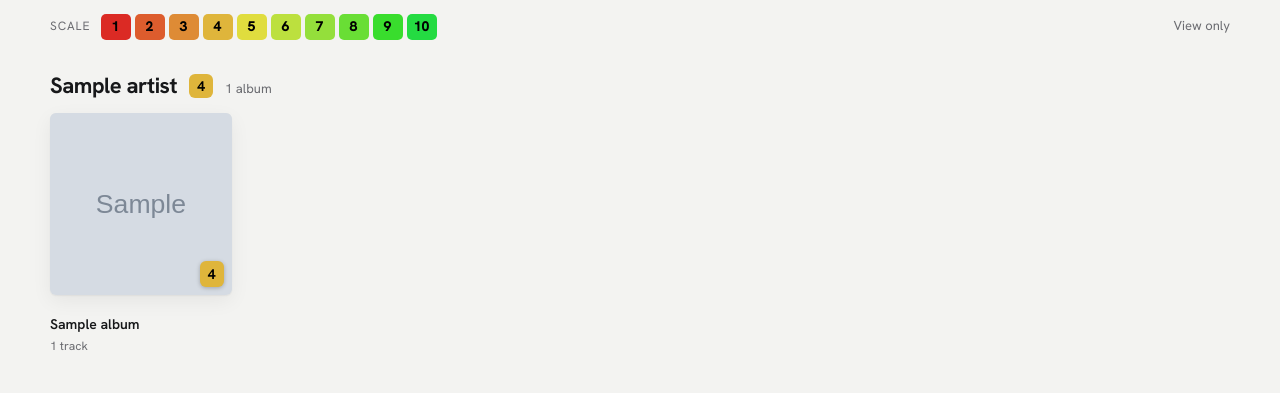
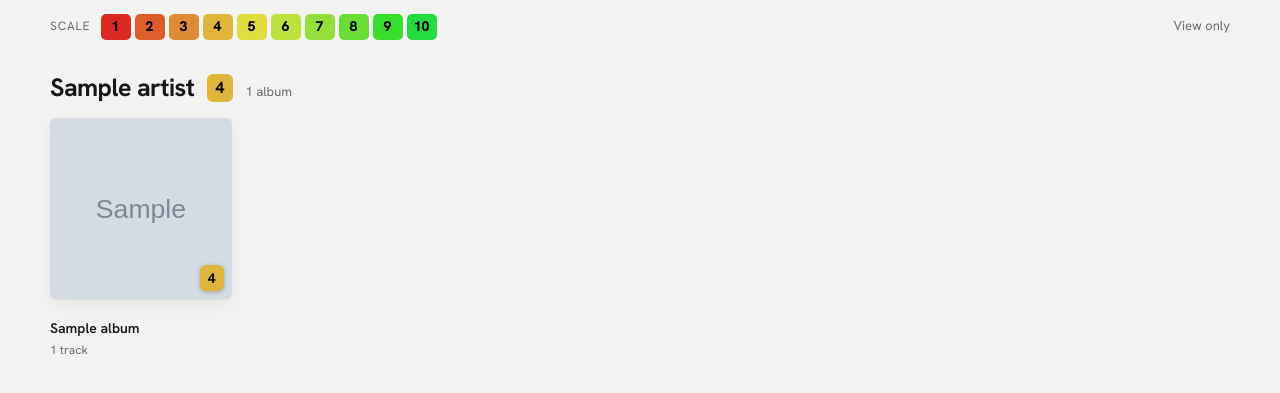
Before and after one commit to vineethkanpa07/musicboard, a Flask app: a page that uses templates/_head.html in a window 1280 px wide. Shown: the part 200-593 px from the top of the page. Run offline with Flask 3, Linux system fonts and the light colour scheme; tables that the repository leaves empty hold one stand-in row (values such as "Sample post"); grey boxes marked "Sample" are stand-in pictures; some libraries are stand-ins or nearby versions; some web fonts are replaced.

Commit message:
Slightly larger artist names and artist average boxes
Co-Authored-By: Claude Opus 5.5 <noreply@anthropic.com>
Claude-Session: https://claude.ai/code/session_01CgiuXQ9NcdjfPR3pbBm7d3

```diff
--- a/static/style.css
+++ b/static/style.css
@@ -80,7 +80,7 @@ header.top { display: grid; grid-template-columns: 1fr auto 1fr; align-items: ce
 .shelves { display: flex; flex-direction: column; gap: 10px; padding-top: 4px; }
 .group { padding: 12px; margin-inline: -12px; border-radius: 12px; }
 .group-head { display: flex; align-items: baseline; gap: 12px; margin-bottom: 12px; flex-wrap: wrap; }
-.group-head h2 { font-family: var(--display); font-weight: 700; font-size: 22px; letter-spacing: -.02em; margin: 0; text-wrap: balance; }
+.group-head h2 { font-family: var(--display); font-weight: 700; font-size: 25px; letter-spacing: -.02em; margin: 0; text-wrap: balance; }
 .group-head .meta { color: var(--muted); font-size: 13px; font-family: var(--mono); }
 .group-tools { margin-left: auto; display: flex; gap: 6px; }
 .icon-btn { width: 32px; height: 32px; border-radius: 8px; border: 1px solid var(--line); background: var(--surface); display: grid; place-items: center; font-size: 14px; padding: 0; }
@@ -94,7 +94,7 @@ header.top { display: grid; grid-template-columns: 1fr auto 1fr; align-items: ce
 .sleeve img { width: 100%; height: 100%; object-fit: cover; display: block; }
 .sleeve .ph { width: 100%; height: 100%; display: grid; place-items: center; font-family: var(--display); font-weight: 800; font-size: 44px; color: var(--muted); background: repeating-radial-gradient(circle at 50% 50%, var(--surface-2) 0 3px, var(--surface) 3px 5px); }
 /* an artist's average, styled like the score boxes */
-.group-avg { align-self: center; font-weight: 700; font-size: 14px; line-height: 1; padding: 5px 8px; border-radius: 6px; color: #000 !important; -webkit-text-fill-color: #000; }
+.group-avg { align-self: center; font-weight: 700; font-size: 16px; line-height: 1; padding: 6px 9px; border-radius: 6px; color: #000 !important; -webkit-text-fill-color: #000; }
 .avg { position: absolute; right: 8px; bottom: 8px; font-family: var(--mono); font-weight: 700; font-size: 14px; padding: 3px 8px; border-radius: 6px; color: #000 !important; box-shadow: 0 1px 4px rgb(0 0 0 / .25); }
 .card-title { font-weight: 600; font-size: 14px; line-height: 1.25; overflow-wrap: anywhere; }
 .card-sub { color: var(--muted); font-size: 12px; font-family: var(--mono); margin-top: -4px; }
```
